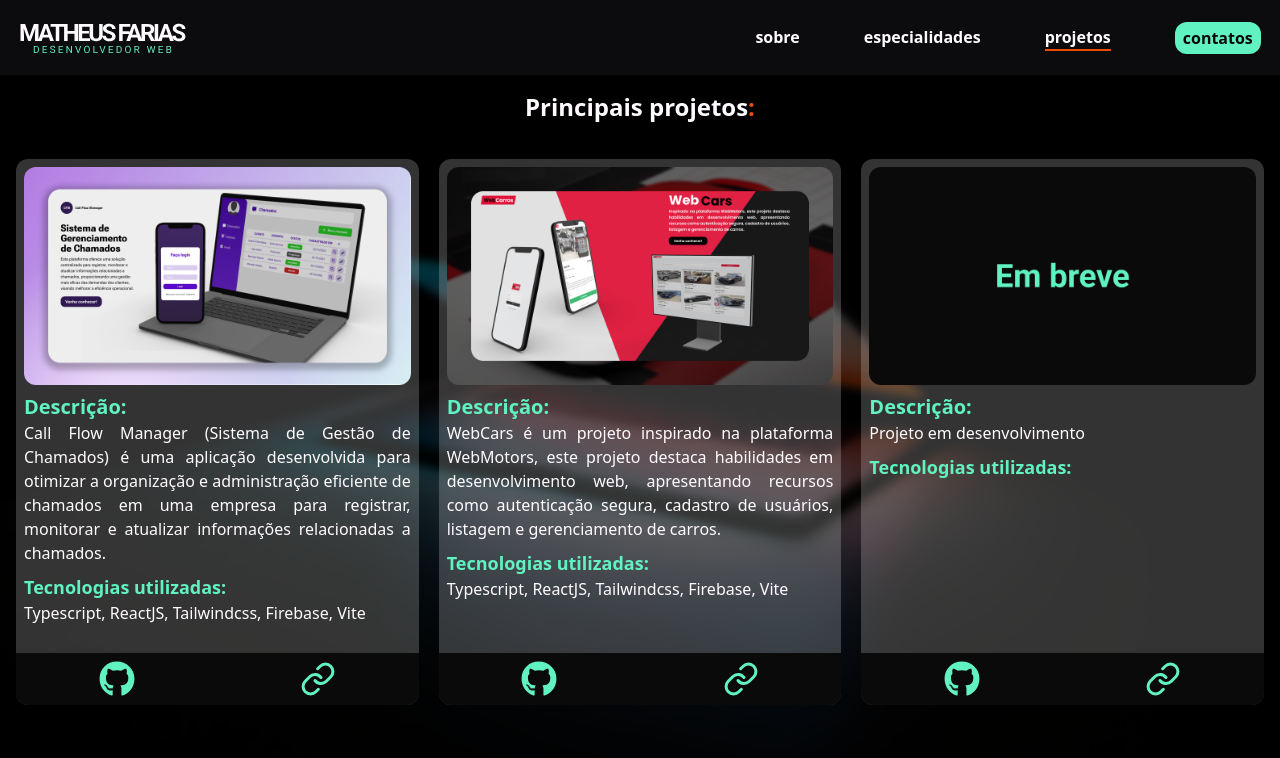
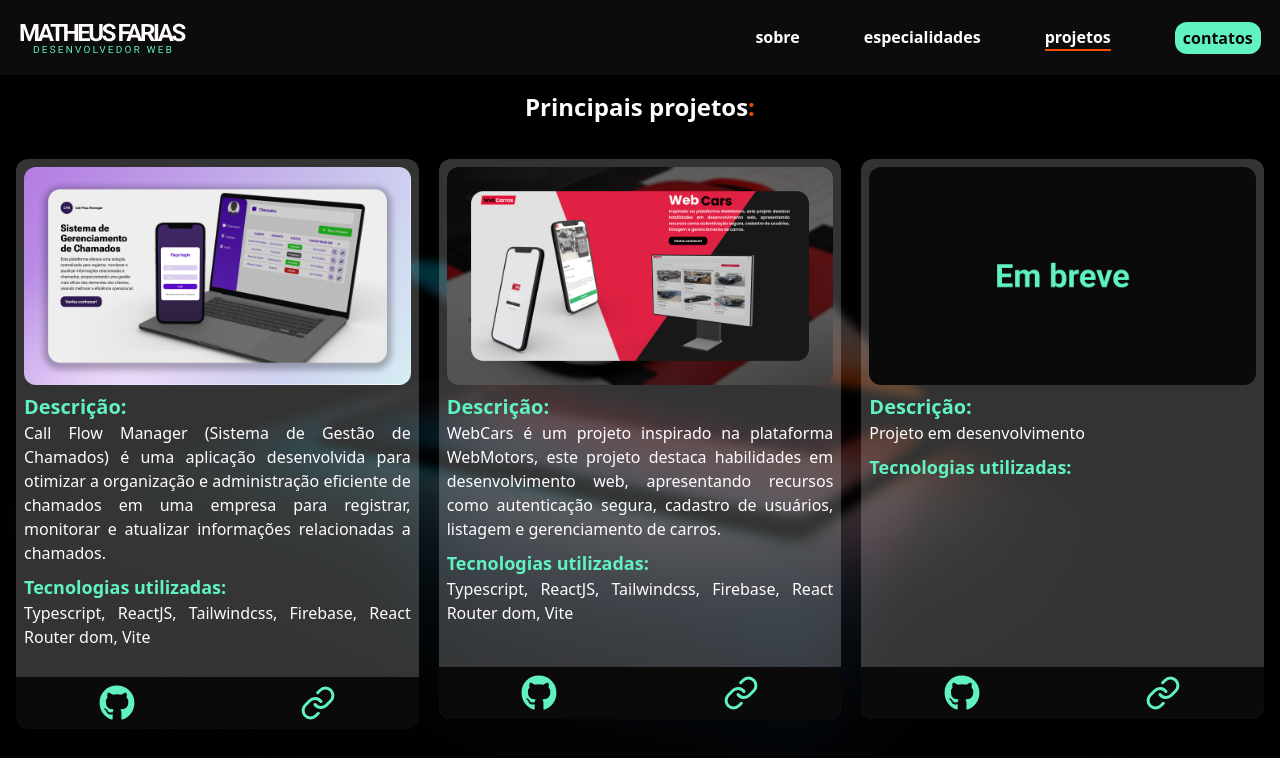
Before and after one commit to oMatheus-Farias/myportfolio, a React (Vite) app: page /projects in a window 1280 px wide. Shown: the top 758 px of the page. Built offline with nearby package versions, Linux system fonts and the light colour scheme.

Commit message:
feat: adicionada mais uma tecnologia usada nos projetos

```diff
--- a/src/contexts/index.tsx
+++ b/src/contexts/index.tsx
@@ -50,7 +50,7 @@ export default function Provider({ children }: { children: ReactNode }){
       name: "Call Flow Manager",
       image: projectImage01,
       description: "Call Flow Manager (Sistema de Gestão de Chamados) é uma aplicação desenvolvida para otimizar a organização e administração eficiente de chamados em uma empresa para registrar, monitorar e atualizar informações relacionadas a chamados.",
-      technologies: "Typescript, ReactJS, Tailwindcss, Firebase, Vite",
+      technologies: "Typescript, ReactJS, Tailwindcss, Firebase, React Router dom, Vite",
       repository: "https://github.com/oMatheus-Farias/call_flow_manager",
       linkProject: "https://call-flow-manager.vercel.app/"
     },
@@ -58,7 +58,7 @@ export default function Provider({ children }: { children: ReactNode }){
       name: "Web Cars",
       image: projectImage02,
       description: "WebCars é um projeto inspirado na plataforma WebMotors, este projeto destaca habilidades em desenvolvimento web, apresentando recursos como autenticação segura, cadastro de usuários, listagem e gerenciamento de carros.",
-      technologies: "Typescript, ReactJS, Tailwindcss, Firebase, Vite",
+      technologies: "Typescript, ReactJS, Tailwindcss, Firebase, React Router dom, Vite",
       repository: "https://github.com/oMatheus-Farias/web-cars",
       linkProject: "https://web-cars-iota.vercel.app/"
     },
--- a/src/pages/about/index.tsx
+++ b/src/pages/about/index.tsx
@@ -46,8 +46,8 @@ export default function About() {
             </h1>
 
             <p className="text-justify text-textColor mt-5" >
-              me chamo Matheus Farias, e minha jornada no mundo da tecnologia e desenvolvimento teve início no começo de 2023. Nasci em 1999 e estou atualmente focado em minha trajetória acadêmica, cursando Análise e Desenvolvimento de Sistemas na faculdade UNG de Guarulhos.
-              Atualmente, desempenho a função de funcionário público na área de segurança, porém, estou em processo de transição de carreira, buscando oportunidades no universo do desenvolvimento front-end. Esta transição é motivada por minha paixão crescente por criar experiências digitais envolventes e funcionais.
+              me chamo Matheus Farias das Neves, e minha jornada no mundo da tecnologia e desenvolvimento teve início no começo de 2023. Estou atualmente focado em minha trajetória acadêmica, cursando Análise e Desenvolvimento de Sistemas na faculdade UNG - Guarulhos.
+              Atualmente, desempenho a função de funcionário público na área de segurança, porém, estou em processo de transição de carreira, buscando oportunidades no universo do desenvolvimento Front-End. Esta transição é motivada por minha paixão crescente por criar experiências digitais envolventes e funcionais.
               Ao longo de minha jornada, adquiri valiosos conhecimentos por meio de cursos especializados e projetos pessoais desenvolvidos durante meus estudos, que continuam a todo vapor.
               Estou confiante de que minha determinação, habilidades técnicas e comprometimento serão ativos valiosos para qualquer equipe de desenvolvimento.
             </p>
```
